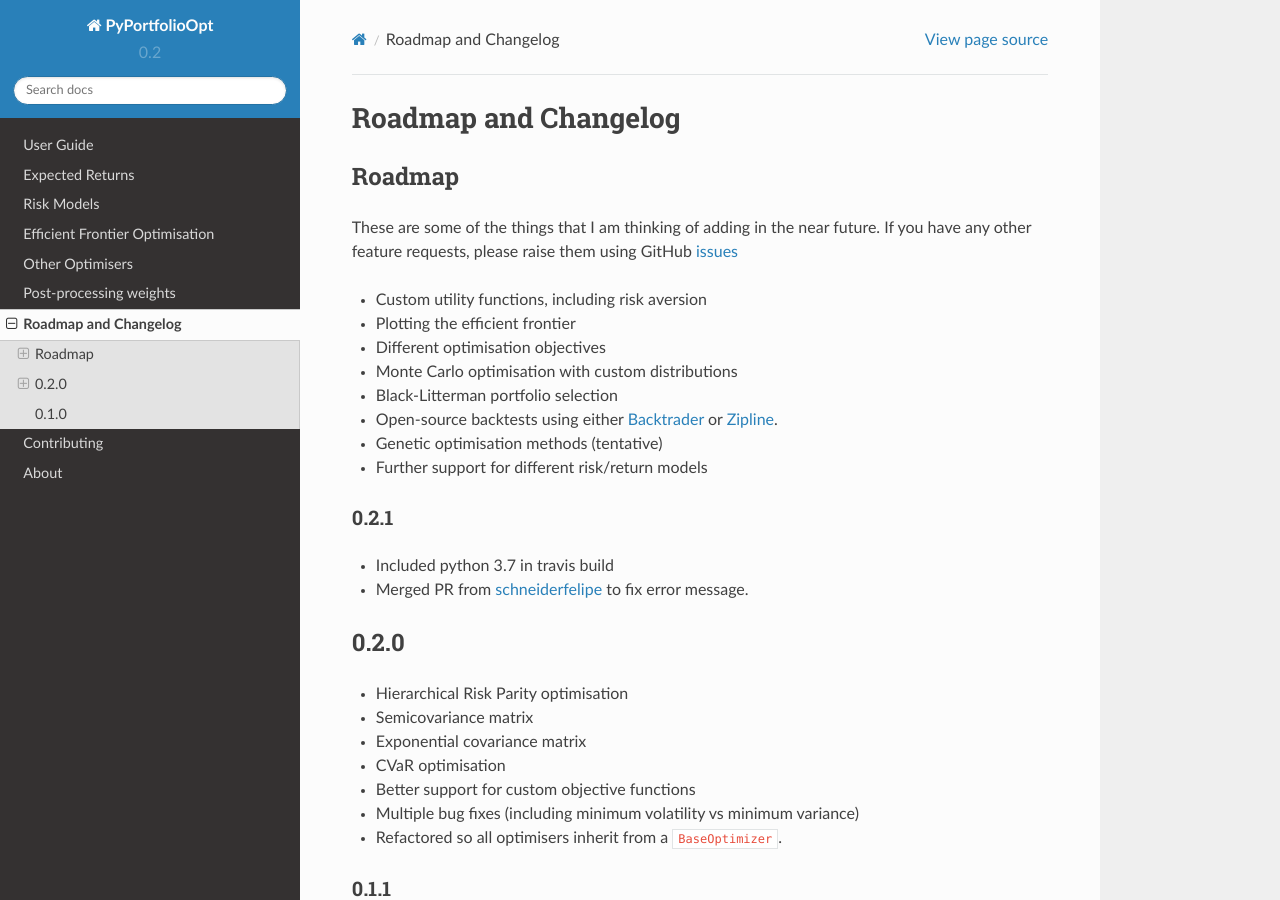
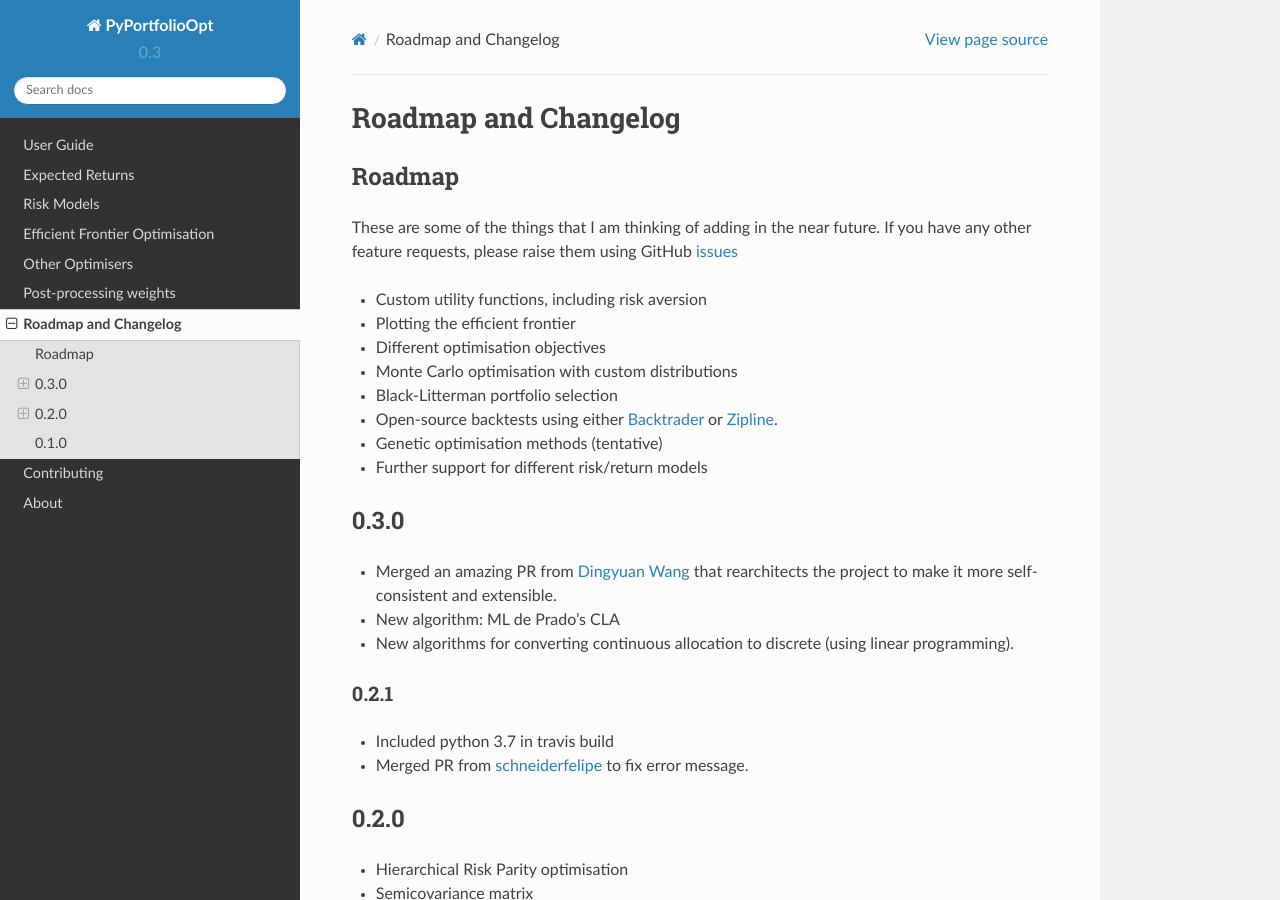
Before and after one commit to robertmartin8/PyPortfolioOpt, a Sphinx documentation site: the page built from docs/Roadmap.rst, in a window 1280 px wide and 900 px high. Built offline with Sphinx 7.4.7 and the Read the Docs theme 2.0.0, drawn with Linux system fonts in a browser that asks for light colours.

Commit message:
updated version to 0.3.0

```diff
--- a/docs/Roadmap.rst
+++ b/docs/Roadmap.rst
@@ -21,6 +21,15 @@ have any other feature requests, please raise them using GitHub
   `Zipline <https://github.com/quantopian/zipline>`_.
 - Genetic optimisation methods (tentative)
 - Further support for different risk/return models
+
+0.3.0
+=====
+
+- Merged an amazing PR from `Dingyuan Wang <https://github.com/gumblex>`_ that rearchitects
+  the project to make it more self-consistent and extensible.
+- New algorithm: ML de Prado's CLA
+- New algorithms for converting continuous allocation to discrete (using linear
+  programming).
 
 0.2.1
 -----
--- a/docs/conf.py
+++ b/docs/conf.py
@@ -56,9 +56,9 @@ author = "Robert Andrew Martin"
 # built documents.
 #
 # The short X.Y version.
-version = "0.2"
+version = "0.3"
 # The full version, including alpha/beta/rc tags.
-release = "0.2.1"
+release = "0.3.0"
 
 # The language for content autogenerated by Sphinx. Refer to documentation
 # for a list of supported languages.
--- a/docs/index.rst
+++ b/docs/index.rst
@@ -10,7 +10,7 @@
                 <img src="https://img.shields.io/badge/python-v3-brightgreen.svg?style=flat-square"
                     alt="python"></a> &nbsp;
             <a href="https://pypi.org/project/PyPortfolioOpt/">
-                <img src="https://img.shields.io/badge/pypi-v0.2.1-brightgreen.svg?style=flat-square"
+                <img src="https://img.shields.io/badge/pypi-v0.3.0-brightgreen.svg?style=flat-square"
                     alt="python"></a> &nbsp;
             <a href="https://opensource.org/licenses/MIT">
                 <img src="https://img.shields.io/badge/license-MIT-brightgreen.svg?style=flat-square"
--- a/setup.py
+++ b/setup.py
@@ -9,7 +9,7 @@ with open("README.md", "r") as f:
 
 setup(
     name="PyPortfolioOpt",
-    version="0.2.1",
+    version="0.3.0",
     description="Financial portfolio optimisation in python",
     long_description=desc,
     long_description_content_type="text/markdown",
```
Also changed, not shown: README.md (+6 -6 lines).
